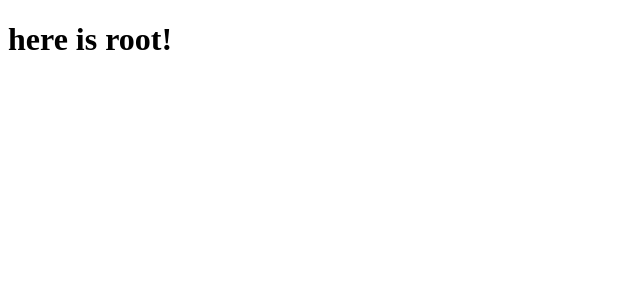
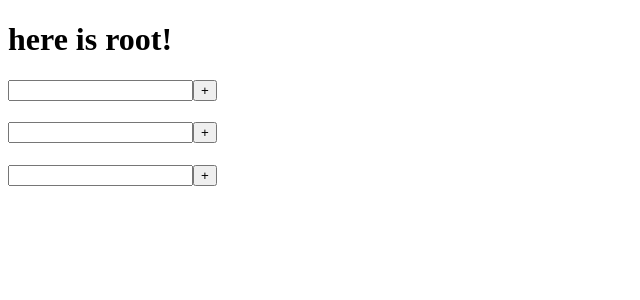
Before and after one commit to myeonghan-nim/vue-study-webpack, a Vue app: page / in a window 1280 px wide. Shown: the top 300 px of the page, without its empty margins (0-640 px from the left). Built offline with nearby package versions, Linux system fonts and the light colour scheme; the HTML template or start-up script is replaced by a standard one.

Commit message:
Add: vue component

```diff
--- a/src/App.vue
+++ b/src/App.vue
@@ -1,10 +1,22 @@
 <template>
-  <h1>here is root!</h1>
+  <div>
+
+    <h1>here is root!</h1>
+
+    <todo-list></todo-list>
+    <todo-list></todo-list>
+    <todo-list></todo-list>
+
+  </div>
 </template>
 
 <script>
+import TodoList from './components/TodoList.vue'
+
 export default {
-
+  components: {
+    TodoList,
+  }
 }
 </script>
 
--- /dev/null
+++ b/src/components/TodoList.vue
@@ -0,0 +1,51 @@
+<template>
+  <div class="todo-list">
+
+    <h1>{{category}}</h1>
+
+    <input type="text" v-model="newTodo" v-on:keyup.enter="addTodo">
+    <button v-on:click="addTodo">+</button>
+
+    <li v-for="todo in todos" v-bind:key="todo.id">
+      <span>{{todo.content}}</span>
+      <button v-on:click="removeTodo(todo.id)">x</button>
+    </li>
+
+  </div>
+</template>
+
+<script>
+export default {
+  props: ['category'],
+
+  data: function() {
+    return {
+      todos: [],
+      newTodo: ''
+    }
+  },
+
+  methods: {
+    addTodo: function(e) {
+      if (this.newTodo.length != 0) {
+        this.todos.push({
+          id: Date.now(),
+          content: this.newTodo,
+          completed: false,
+        })
+        this.newTodo = ''
+      }
+    },
+
+    removeTodo: function(todoID) {
+      this.todos = this.todos.filter(todo => {
+        return todo.id !== todoID
+      })
+    }
+  },
+}
+</script>
+
+<style>
+
+</style>
```
